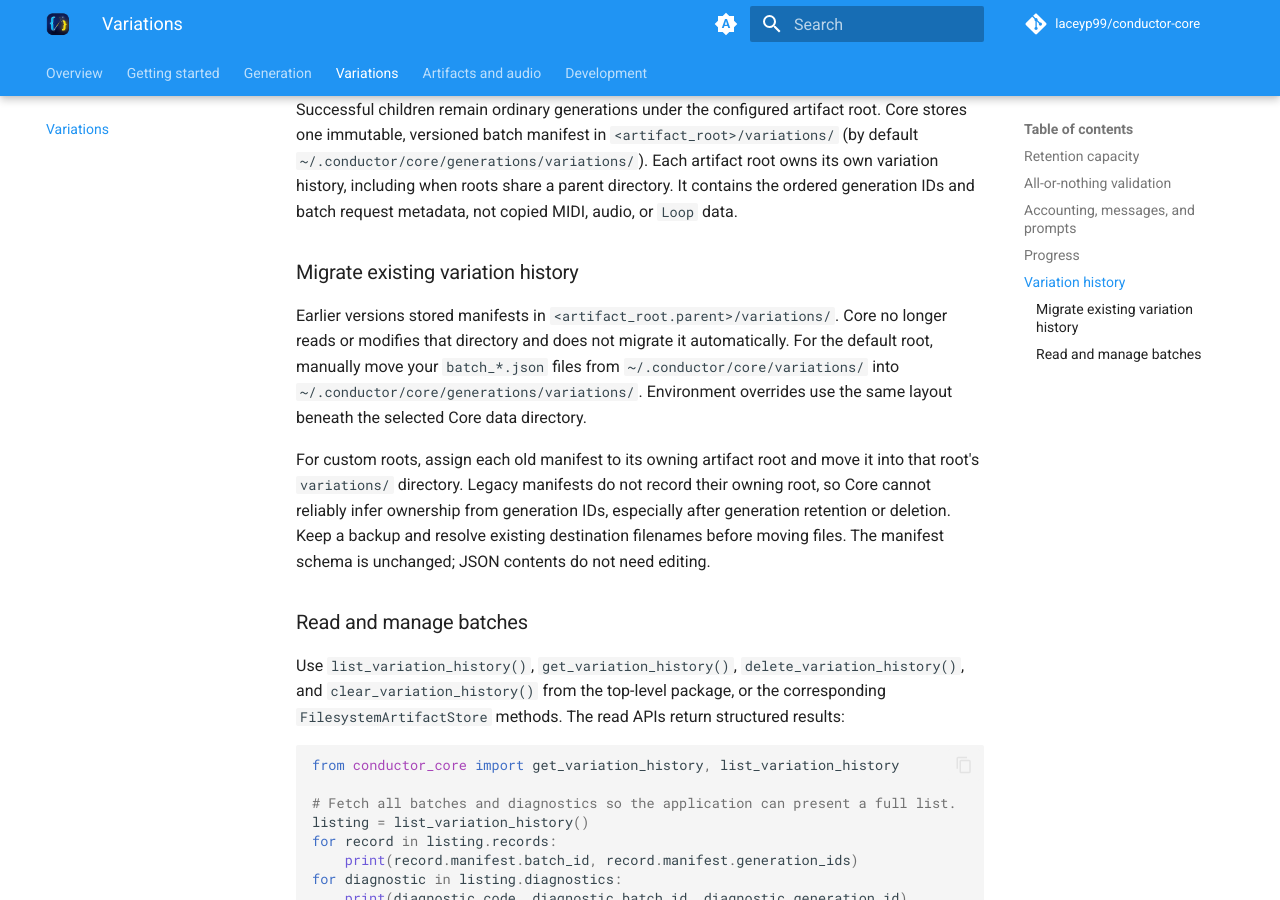
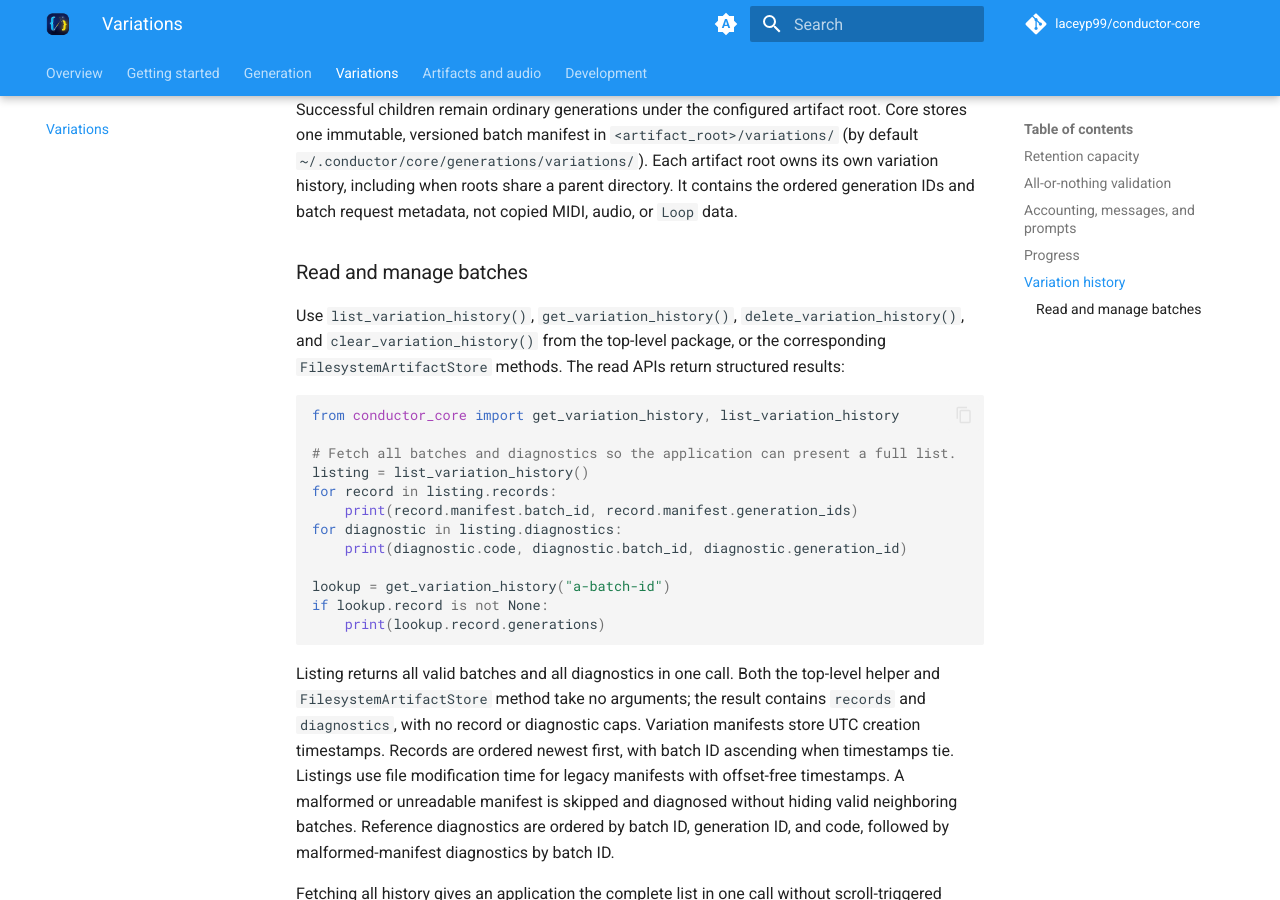
Before and after one commit to laceyp99/conductor-core, an MkDocs documentation site: the page built from docs/variations.md, in a window 1280 px wide and 900 px high, scrolled down 2368 px. Built offline with MkDocs 1.6.1 and Material for MkDocs 9.7.7, drawn with Linux system fonts in a browser that asks for light colours; comment, search, counter and statistics services are not loaded.

Commit message:
docs: remove variation history migration section

```diff
--- a/docs/variations.md
+++ b/docs/variations.md
@@ -112,22 +112,6 @@ variation history, including when roots share a parent directory. It contains
 the ordered generation IDs and batch request metadata, not copied MIDI, audio,
 or `Loop` data.
 
-### Migrate existing variation history
-
-Earlier versions stored manifests in `<artifact_root.parent>/variations/`.
-Core no longer reads or modifies that directory and does not migrate it
-automatically. For the default root, manually move your `batch_*.json` files
-from `~/.conductor/core/variations/` into
-`~/.conductor/core/generations/variations/`. Environment overrides use the
-same layout beneath the selected Core data directory.
-
-For custom roots, assign each old manifest to its owning artifact root and
-move it into that root's `variations/` directory. Legacy manifests do not
-record their owning root, so Core cannot reliably infer ownership from
-generation IDs, especially after generation retention or deletion. Keep a
-backup and resolve existing destination filenames before moving files.
-The manifest schema is unchanged; JSON contents do not need editing.
-
 ### Read and manage batches
 
 Use `list_variation_history()`, `get_variation_history()`,
```
